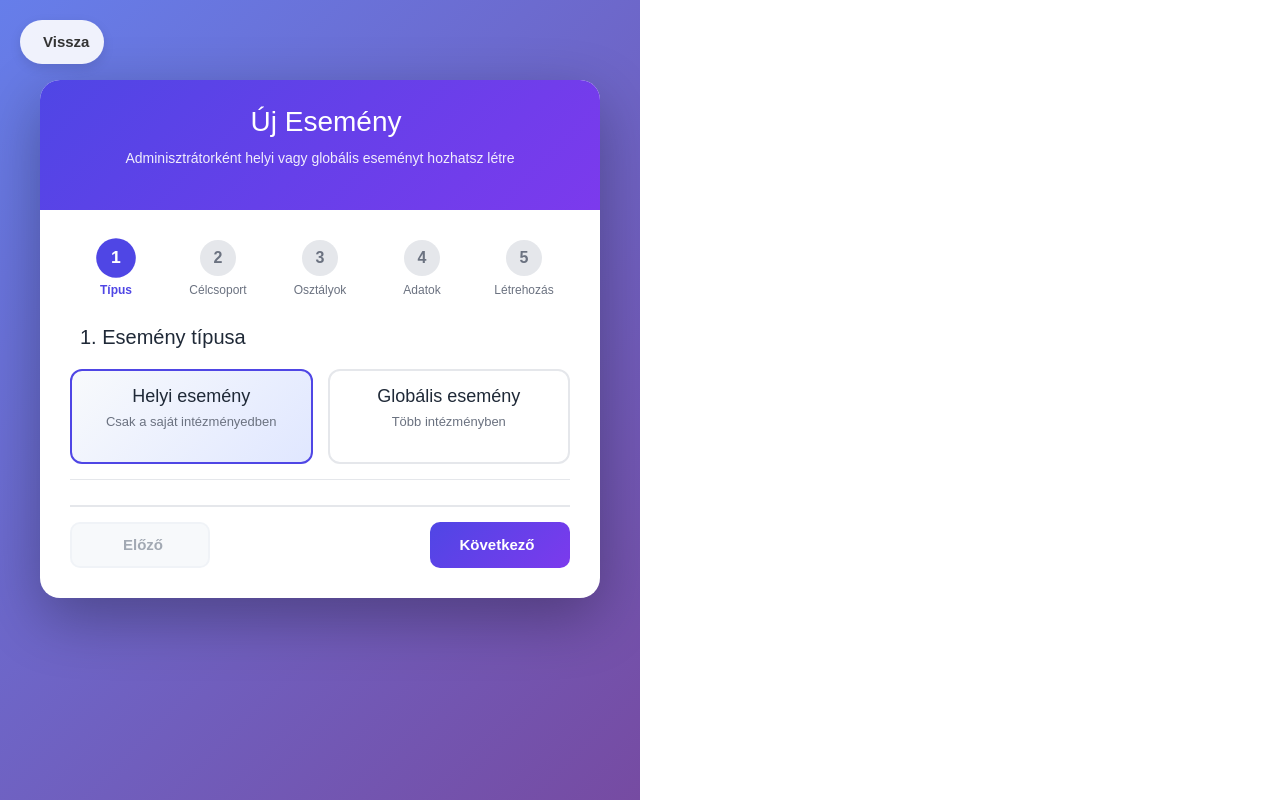
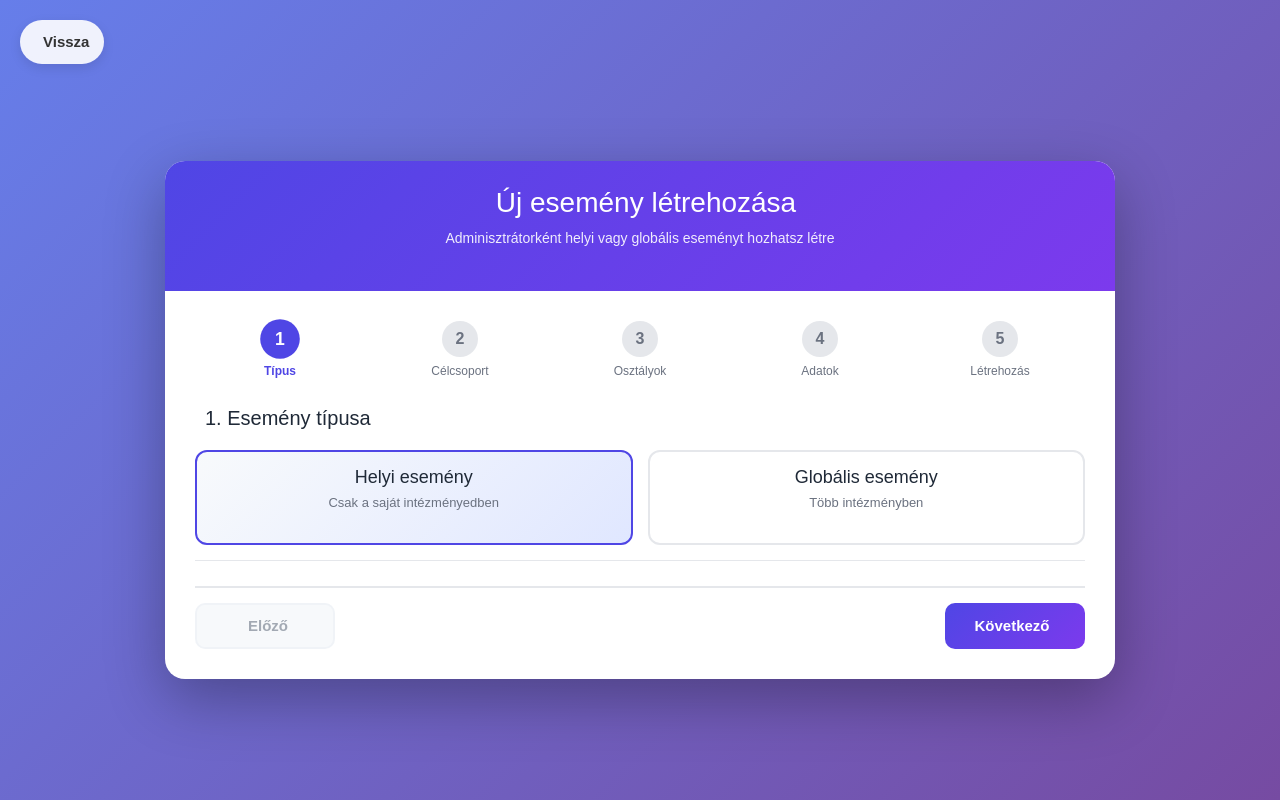
Before and after one commit to nagyls/13_S2_5_vizsgaremek, a Vue app in the folder Frontend/esemenyter/: page /event-creator in a window 1280 px wide. Built offline with nearby package versions, Linux system fonts and the light colour scheme; some icons are missing.

Commit message:
event oldal frissitese

```diff
--- a/Frontend/esemenyter/src/components/EventCreator.vue
+++ b/Frontend/esemenyter/src/components/EventCreator.vue
@@ -6,7 +6,7 @@
 
     <div class="event-creator-wrapper">
       <div class="creator-header">
-        <h1><i class='bx bx-calendar-plus'></i> Új Esemény</h1>
+        <h1><i class='bx bx-calendar-plus'></i> Új esemény létrehozása</h1>
         <p class="subtitle">{{ getRoleMessage }}</p>
       </div>
 
@@ -363,11 +363,11 @@ export default {
   background: linear-gradient(135deg, #667eea 0%, #764ba2 100%);
   font-family: "Poppins", sans-serif;
   min-height: 100vh;
-  padding: 20px;
   display: flex;
   justify-content: center;
-  align-items: flex-start;
-  overflow-x: hidden;
+  align-items: center;
+  box-sizing: border-box;
+  width: 100vw;
 }
 
 .back-btn {
```
